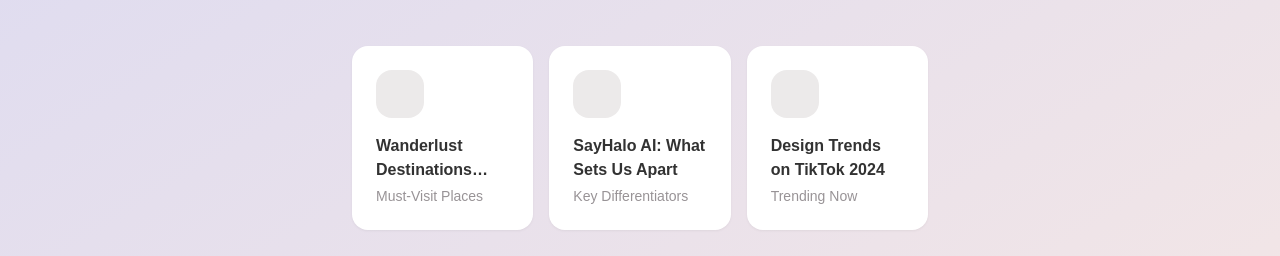
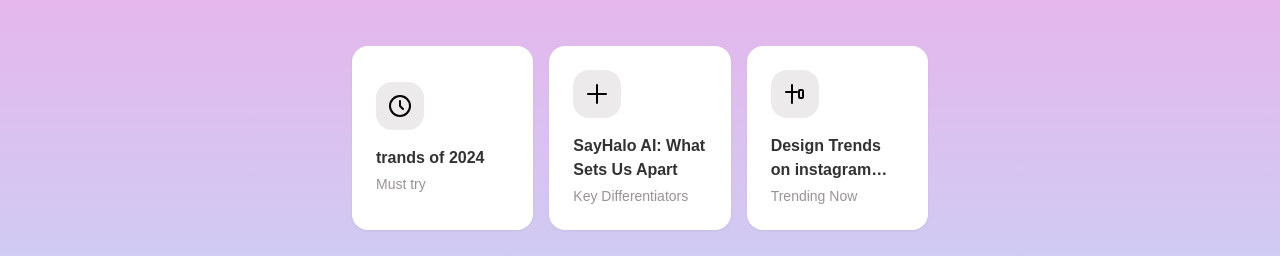
Before and after one commit to adityam003/socially, a Next.js app: page / in a window 1280 px wide. Shown: the part 438-694 px from the top of the page. Built offline with nearby package versions, Linux system fonts and the light colour scheme.

Commit message:
basic ui 1.2

```diff
--- a/src/app/analytics/page.tsx
+++ b/src/app/analytics/page.tsx
@@ -23,7 +23,7 @@ export default function Analytics() {
     ];
 
     return (
-        <div className='min-h-screen bg-gradient-to-br from-[#d9d9f3] to-[#f3e6e6] text-gray-800'>
+        <div className='min-h-screen bg-gradient-to-b from-[#f5cbc4] via-[#e8b4eb] to-[#c7d3f4] text-gray-800'>
             <div className="flex flex-col w-full md:pl-16">
                 <div>
                     <ul className="flex gap-2 p-5 flex-wrap text-sm font-medium text-center text-gray-500 dark:text-gray-400">
--- a/src/app/page.tsx
+++ b/src/app/page.tsx
@@ -1,12 +1,13 @@
-"use client"
+"use client";
 
-import Image from 'next/image';
-import { useState, FormEvent, ChangeEvent, useRef, useEffect } from 'react';
-import { Send, Link, User } from 'lucide-react';
+import Image from "next/image";
+import { useState, FormEvent, ChangeEvent, useRef, useEffect } from "react";
+import { Send, Link, User } from "lucide-react";
+import { useRouter } from "next/navigation";
 
 interface Message {
   id: string;
-    role: 'user' | 'assistant' | 'system';
+  role: "user" | "assistant" | "system";
   content: string;
   timestamp: Date;
 }
@@ -24,31 +25,40 @@ interface ChatResponse {
 
 const ChatInterface = () => {
   const [messages, setMessages] = useState<Message[]>([]);
-    const [inputMessage, setInputMessage] = useState<string>('');
+  const [inputMessage, setInputMessage] = useState<string>("");
   const [isLoading, setIsLoading] = useState<boolean>(false);
   const [showSuggestions, setShowSuggestions] = useState<boolean>(true);
   const messagesEndRef = useRef<HTMLDivElement>(null);
+  const router = useRouter();
 
   const suggestionCards: SuggestionCard[] = [
     {
-            icon: "🌎",
-            title: "Wanderlust Destinations 2024",
-            subtitle: "Must-Visit Places"
+      icon: `<svg xmlns="http://www.w3.org/2000/svg" fill="none" viewBox="0 0 24 24" stroke="black" class="w-6 h-6">
+                        <path stroke-linecap="round" stroke-linejoin="round" stroke-width="2" d="M12 2c5.523 0 10 4.477 10 10s-4.477 10-10 10S2 17.523 2 12 6.477 2 12 2z" />
+                        <path stroke-linecap="round" stroke-linejoin="round" stroke-width="2" d="M12 7v5l3 3" />
+                   </svg>`,
+      title: "trands of 2024",
+      subtitle: "Must try",
     },
     {
-            icon: "✨",
+      icon: `<svg xmlns="http://www.w3.org/2000/svg" fill="none" viewBox="0 0 24 24" stroke="black" class="w-6 h-6">
+                        <path stroke-linecap="round" stroke-linejoin="round" stroke-width="2" d="M12 3v18m9-9H3" />
+                   </svg>`,
       title: "SayHalo AI: What Sets Us Apart",
-            subtitle: "Key Differentiators"
+      subtitle: "Key Differentiators",
     },
     {
-            icon: "📱",
-            title: "Design Trends on TikTok 2024",
-            subtitle: "Trending Now"
-        }
+      icon: `<svg xmlns="http://www.w3.org/2000/svg" fill="none" viewBox="0 0 24 24" stroke="black" class="w-6 h-6">
+                        <path stroke-linecap="round" stroke-linejoin="round" stroke-width="2" d="M3 10h11M9 21V3" />
+                        <rect x="16" y="8" width="4" height="8" rx="1" ry="1" stroke-width="2" stroke="black" fill="none" />
+                   </svg>`,
+      title: "Design Trends on instagram 2024",
+      subtitle: "Trending Now",
+    },
   ];
 
   const scrollToBottom = () => {
-        messagesEndRef.current?.scrollIntoView({ behavior: 'smooth' });
+    messagesEndRef.current?.scrollIntoView({ behavior: "smooth" });
   };
 
   useEffect(() => {
@@ -69,24 +79,24 @@ const ChatInterface = () => {
 
     const userMessage: Message = {
       id: Date.now().toString(),
-            role: 'user',
+      role: "user",
       content: trimmedMessage,
-            timestamp: new Date()
+      timestamp: new Date(),
     };
 
-        setMessages(prev => [...prev, userMessage]);
-        setInputMessage('');
+    setMessages((prev) => [...prev, userMessage]);
+    setInputMessage("");
     setIsLoading(true);
 
     try {
-            const response = await fetch('/api/chat', {
-                method: 'POST',
-                headers: { 'Content-Type': 'application/json' },
+      const response = await fetch("/api/chat", {
+        method: "POST",
+        headers: { "Content-Type": "application/json" },
         body: JSON.stringify({ message: trimmedMessage }),
       });
 
       if (!response.ok) {
-                throw new Error('Failed to get response');
+        throw new Error("Failed to get response");
       }
 
       const data: ChatResponse = await response.json();
@@ -98,32 +108,31 @@ const ChatInterface = () => {
       if (data.message) {
         const assistantMessage: Message = {
           id: `assistant-${Date.now()}`,
-                    role: 'assistant',
+          role: "assistant",
           content: data.message,
-                    timestamp: new Date()
+          timestamp: new Date(),
         };
-                setMessages(prev => [...prev, assistantMessage]);
+        setMessages((prev) => [...prev, assistantMessage]);
       }
     } catch (error) {
       const errorMessage: Message = {
         id: `error-${Date.now()}`,
-                role: 'system',
-                content: error instanceof Error ? error.message : 'An error occurred',
-                timestamp: new Date()
+        role: "system",
+        content: error instanceof Error ? error.message : "An error occurred",
+        timestamp: new Date(),
       };
-            setMessages(prev => [...prev, errorMessage]);
+      setMessages((prev) => [...prev, errorMessage]);
     } finally {
       setIsLoading(false);
     }
   };
 
   return (
-        <div className="min-h-screen bg-gradient-to-br from-[#d9d9f3] to-[#f3e6e6] text-gray-800">
+    <div className="min-h-screen bg-gradient-to-b from-[#f5cbc4] via-[#e8b4eb] to-[#c7d3f4] text-gray-800">
       {/* Header */}
       <div className="max-w-full mx-auto flex items-center justify-between px-4 py-3 sticky top-0 bg-opacity-90 backdrop-blur-sm z-10">
         <div className="flex items-center space-x-2">
-                    <div className="w-8 h-8 bg-gray-400 rounded-full flex items-center justify-center">
-                    </div>
+          <div className="w-8 h-8 bg-gray-400 rounded-full flex items-center justify-center"></div>
           <span className="text-sm font-semibold text-gray-800">Socially</span>
         </div>
         <button className="w-8 h-8 rounded-full bg-gray-100 flex items-center justify-center hover:bg-gray-200 transition-colors">
@@ -137,7 +146,12 @@ const ChatInterface = () => {
             <div className="h-full flex flex-col justify-center mt-10">
               <div className="text-center mb-8 animate-fadeIn">
                 <div className="w-16 h-16  rounded-2xl flex items-center justify-center mx-auto mb-6">
-                                    <Image width={84} height={84} src="/favicon.ico" alt="favicon" />
+                  <Image
+                    width={84}
+                    height={84}
+                    src="/favicon.ico"
+                    alt="favicon"
+                  />
                 </div>
                 <h1 className="text-xl md:text-3xl font-semibold text-[#A3989E] mb-2">
                   Welcome to Socially!
@@ -146,8 +160,12 @@ const ChatInterface = () => {
                   Can we help you with social media?
                 </h2>
                 <div className="text-[#938B91] flex flex-col max-w-auto mx-auto px-2 text-sm">
-                                    <span>Ready to assist you with anything you need, from answering</span>
-                                    <span>questions to providing recommendations. Let's get started!</span>
+                  <span>
+                    Ready to assist you with anything you need, from answering
+                  </span>
+                  <span>
+                    questions to providing recommendations. Let's get started!
+                  </span>
                 </div>
               </div>
             </div>
@@ -156,17 +174,22 @@ const ChatInterface = () => {
               {messages.map((message) => (
                 <div
                   key={message.id}
-                                    className={`flex ${message.role === 'user' ? 'justify-end' : 'justify-start'} animate-slideIn`}
+                  className={`flex ${
+                    message.role === "user" ? "justify-end" : "justify-start"
+                  } animate-slideIn`}
                 >
                   <div
-                                        className={`max-w-[85%] md:max-w-[75%] rounded-2xl p-4 ${message.role === 'user'
-                                                ? 'bg-black text-white ml-auto'
-                                                : message.role === 'system'
-                                                    ? 'bg-red-100 text-red-800'
-                                                    : 'bg-white text-gray-800'
+                    className={`max-w-[85%] md:max-w-[75%] rounded-2xl p-4 ${
+                      message.role === "user"
+                        ? "bg-black text-white ml-auto"
+                        : message.role === "system"
+                        ? "bg-red-100 text-red-800"
+                        : "bg-white text-gray-800"
                     }`}
                   >
-                                        <p className="text-sm whitespace-pre-wrap break-words">{message.content}</p>
+                    <p className="text-sm whitespace-pre-wrap break-words">
+                      {message.content}
+                    </p>
                     <div className="text-xs mt-2 opacity-70">
                       {new Date(message.timestamp).toLocaleTimeString()}
                     </div>
@@ -191,7 +214,11 @@ const ChatInterface = () => {
                 onClick={() => handleSuggestionClick(card)}
                 className="bg-white p-6 rounded-2xl drop-shadow-sm text-left hover:shadow-lg transition-all duration-200 ease-in-out transform hover:-translate-y-1"
               >
-                                <div className="text-2xl mb-4 bg-[#ECEAEA] w-12 rounded-2xl h-12 self-center p-2"></div>
+                {/* Render the SVG Icon */}
+                <div
+                  className="text-2xl mb-4 bg-[#ECEAEA] w-12 rounded-2xl h-12 flex items-center justify-center p-2"
+                  dangerouslySetInnerHTML={{ __html: card.icon }}
+                ></div>
                 <h3 className="font-semibold text-[#323232] text-base mb-1 line-clamp-2">
                   {card.title}
                 </h3>
@@ -202,16 +229,15 @@ const ChatInterface = () => {
         )}
 
         <div className="p-4 md:p-6 w-full max-w-2xl mx-auto">
-                    <div className='flex flex-row justify-between items-center gap-4 max-w-2xl mx-auto'>
+          <div className="flex flex-row justify-between items-center gap-4 max-w-2xl mx-auto">
             <button
               type="button"
               className="w-12 h-12 bg-[#ECEAEA] rounded-full flex items-center justify-center hover:bg-gray-200 transition-colors shadow-sm"
-                            onClick={() => { }}
+              onClick={() => router.push("/analytics")}
             >
               <span className="text-2xl">🎯</span>
             </button>
             <form onSubmit={handleSubmit} className="w-full relative">
-
               <div className="flex-1 flex items-center gap-2 bg-white rounded-full p-1 shadow-sm">
                 <div className="flex p-1 items-center gap-2">
                   <button
@@ -224,7 +250,9 @@ const ChatInterface = () => {
                 <input
                   type="text"
                   value={inputMessage}
-                                    onChange={(e: ChangeEvent<HTMLInputElement>) => setInputMessage(e.target.value)}
+                  onChange={(e: ChangeEvent<HTMLInputElement>) =>
+                    setInputMessage(e.target.value)
+                  }
                   placeholder="Ask SayHalo anything..."
                   className="flex-1 px-3 py-2 outline-none text-gray-800 placeholder-gray-400 text-sm md:text-base"
                   disabled={isLoading}
```
Lines whose indentation alone changed are shown as unchanged.
